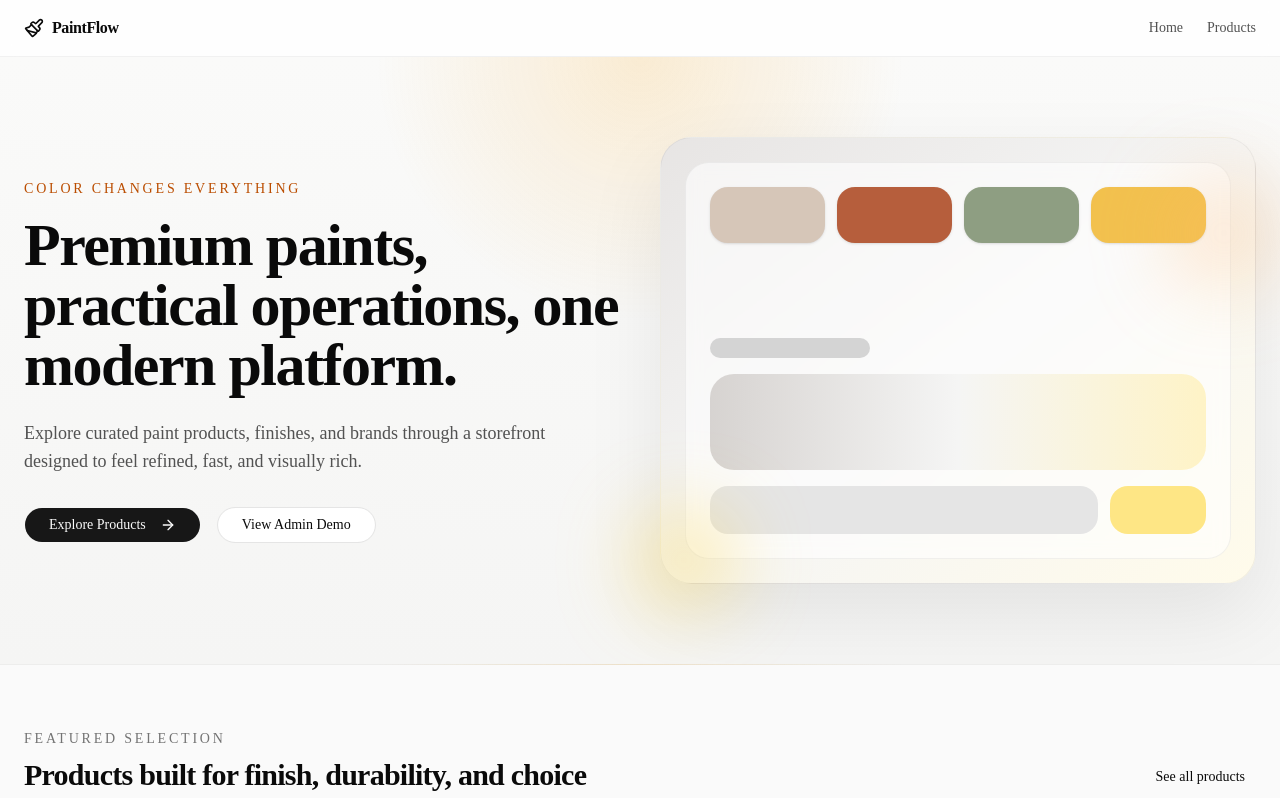
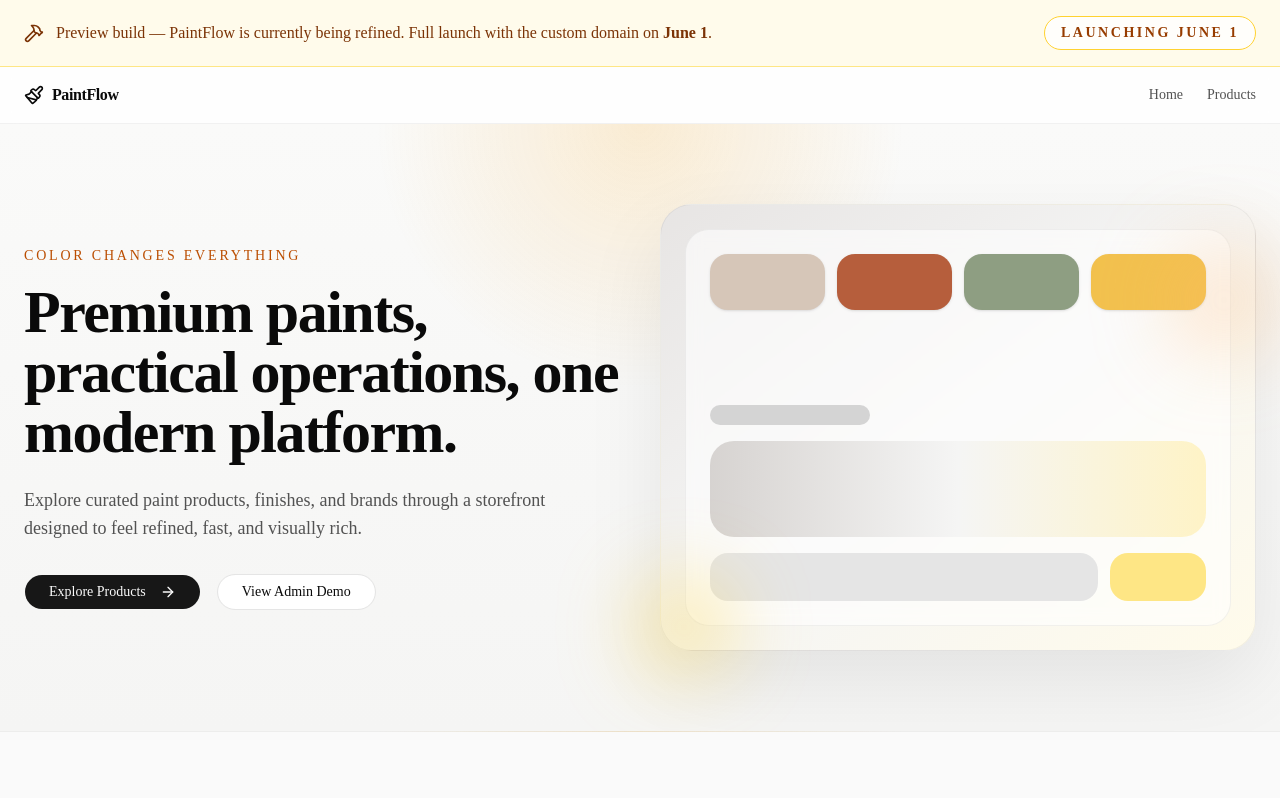
Before and after one commit to abdulksyed10/PaintFlow, a Next.js app: page / in a window 1280 px wide. Shown: the top 798 px of the page. Built offline with nearby package versions, Linux system fonts and the light colour scheme.

Commit message:
Initial update to storefront layout

```diff
--- a/src/app/(storefront)/layout.tsx
+++ b/src/app/(storefront)/layout.tsx
@@ -1,5 +1,5 @@
 import Link from "next/link";
-import { Paintbrush } from "lucide-react";
+import { Hammer, Paintbrush } from "lucide-react";
 import { storefrontNav } from "@/lib/nav";
 
 export default function StorefrontLayout({
@@ -9,9 +9,29 @@ export default function StorefrontLayout({
 }) {
   return (
     <div className="min-h-screen bg-neutral-50 text-neutral-950">
+      <div className="border-b border-amber-200 bg-amber-50">
+        <div className="mx-auto flex max-w-7xl flex-col gap-3 px-6 py-4 text-base text-amber-900 sm:flex-row sm:items-center sm:justify-between">
+          <div className="flex items-center gap-3">
+            <Hammer className="h-5 w-5 shrink-0" />
+            <p className="leading-6">
+              Preview build — PaintFlow is currently being refined. Full launch
+              with the custom domain on{" "}
+              <span className="font-semibold">June 1</span>.
+            </p>
+          </div>
+
+          <span className="inline-flex w-fit items-center rounded-full border border-amber-300 bg-white/80 px-4 py-1.5 text-sm font-semibold uppercase tracking-[0.18em] text-amber-800">
+            Launching June 1
+          </span>
+        </div>
+      </div>
+
       <header className="border-b border-black/5 bg-white/80 backdrop-blur">
         <div className="mx-auto flex max-w-7xl items-center justify-between px-6 py-4">
-          <Link href="/" className="flex items-center gap-2 font-semibold tracking-tight">
+          <Link
+            href="/"
+            className="flex items-center gap-2 font-semibold tracking-tight"
+          >
             <Paintbrush className="h-5 w-5" />
             <span>PaintFlow</span>
           </Link>
```
